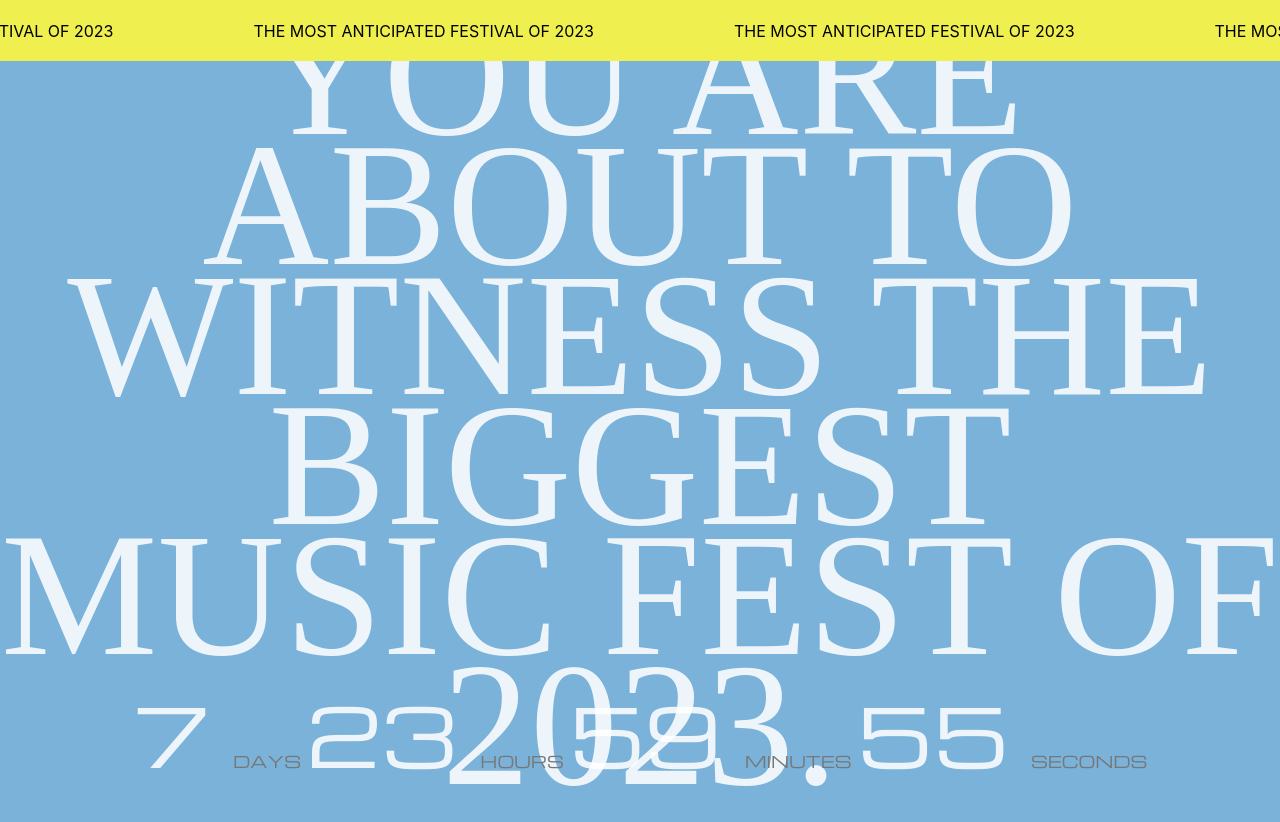
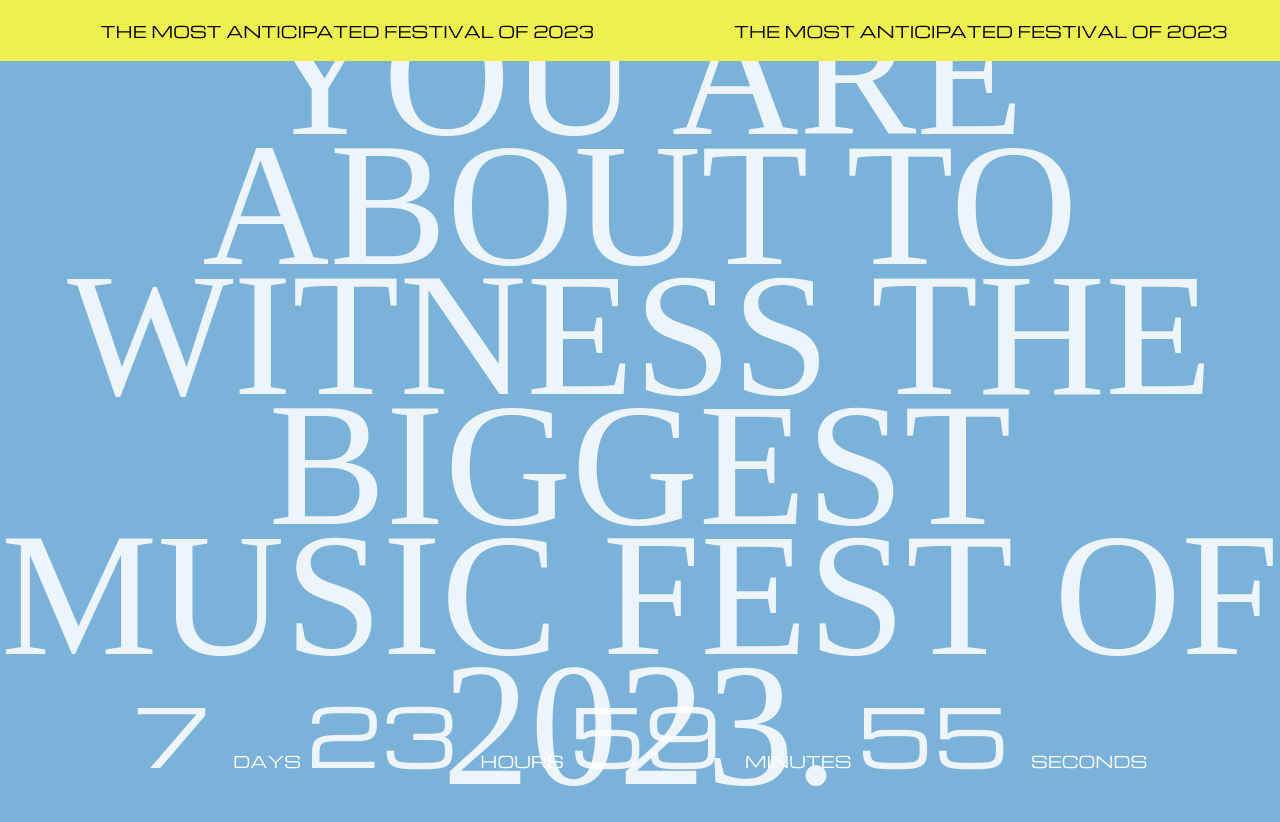
Before and after one commit to mosessmax/dreamvillefest, a website built with Vite: page index.html in a window 1280 px wide. Built offline with nearby package versions, Linux system fonts and the light colour scheme.

Commit message:
extra plate

```diff
--- a/src/style.css
+++ b/src/style.css
@@ -66,7 +66,7 @@ body {
   gap: 92px;
   font-size: 1rem;
   color: #000;
-  font-family: Inter;
+  font-family: "Michroma", sans-serif;
 
   width: 100%;
   margin: 0 auto;
@@ -134,7 +134,7 @@ body {
 }
 .countdown div span {
   font-weight: 300;
-  color: #777;
+  color: #fff;
   font-size: 1rem;
 }
 
```
